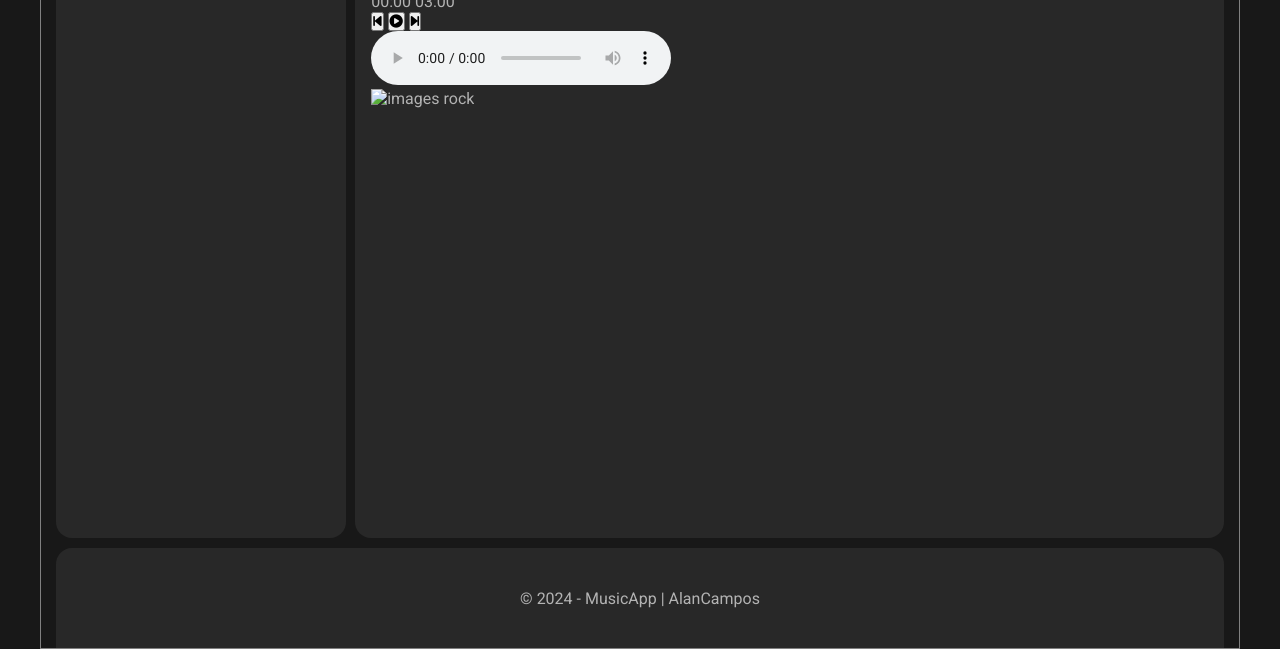
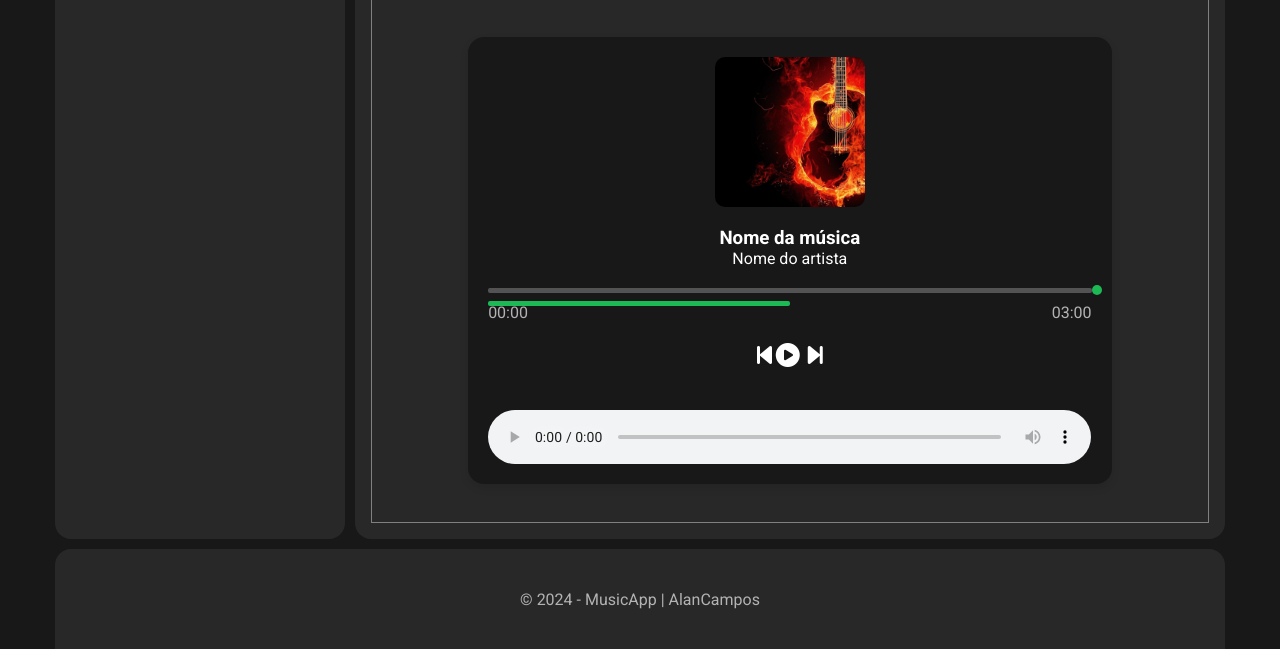
Before and after one commit to alancamposdev/music-app, a plain HTML site: page index.html in a window 1280 px wide. Shown: the part 151-800 px from the top of the page. Drawn offline with Linux system fonts and the light colour scheme.

Commit message:
dando estilo p os conteudos

```diff
--- a/index.html
+++ b/index.html
@@ -16,7 +16,7 @@
     crossorigin="anonymous" referrerpolicy="no-referrer" />
   <link rel="stylesheet" href="https://fonts.googleapis.com/css2?family=Roboto:wght@400;500;700&display=swap" />
   <!-- css -->
-  <link rel="stylesheet" href="/src/styles/main.css" />
+  <link rel="stylesheet" href="src/styles/main.css" />
   <!-- js -->
   <script src="/src/scripts/main.js" defer></script>
 </head>
@@ -38,17 +38,23 @@
 
     <main class="main">
       <section>
-        <div>
 
+        <!-- seção de apresentação -->
+        <div class="info-container">
           <h2>Seja bem-vindo ao MusicApp</h2>
           <p>Um aplicativo de música online</p>
         </div>
+
+        <!-- seção do player -->
         <div class="player-container">
           <div class="player">
-            <img src="/src/images/" alt="rock" />
+            <img src="src/images/rock.jpg" alt="rock" />
+
             <div>
               <h3>Nome da música</h3>
               <p>Nome do artista</p>
+            </div>
+
             <div class="duracao">
               <div class="barra">
                 <progress value="0.5" max="1"></progress>
@@ -59,18 +65,20 @@
                 <span class="fim">03:00</span>
               </div>
             </div>
+
             <div class="botoes">
               <button class=""><i class="fas fa-step-backward"></i></button>
               <button class=""><i class="fas fa-circle-play"></i></button>
+              <button class=""><i class="fas fa-pause-circle"></i></button>
               <button class=""><i class="fas fa-step-forward"></i></button>
             </div>
-              <audio src="/src/songs/rock.mp3" controls></audio>
-            </div>
+            <audio src="/src/audio/Journey - Dont Stop Believin.mp3" controls></audio>
+
           </div>
         </div>
       </section>
-      <img src="/src/images/rock.jpg" alt="images rock" />
     </main>
+
     <footer class="footer">
       <p>
         &copy; <span id="anoAtual"></span> - MusicApp |
--- a/src/styles/main.css
+++ b/src/styles/main.css
@@ -1,10 +1,12 @@
-*{
+/* Reset CSS */
+* {
   margin: 0;
   padding: 0;
   box-sizing: border-box;
 }
-/* variáveis globais */
-:root{
+
+/* Variáveis globais */
+:root {
   --background-base: #181818;
   --background-secondary: #282828;
   --text-color: #b3b3b3;
@@ -12,32 +14,33 @@
   --primary-color: #1DB954;
 }
 
- /* estilo global  */
-body{
+/* Estilo global  */
+body {
   font-family: 'Roboto', sans-serif;
   background-color: var(--background-base);
-  color:var(--text-color);
+  color: var(--text-color);
 }
 
-a{
+a {
   text-decoration: none;
   color: var(--text-color);
 }
-a:hover{
+
+a:hover {
   color: var(--text-color-light);
 }
 
-ul,ol{
+ul,
+ol {
   list-style: none;
 }
 
 /* container */
-.container{
+.container {
   height: 100vh;
   max-width: 1200px;
   margin: 0 auto;
   padding: 0 15px;
-  border: 1px solid gray;
   display: grid;
   grid-template-areas:
     "head content"
@@ -47,20 +50,21 @@ ul,ol{
   grid-template-rows: 100px 1fr 100px;
   gap: .6rem;
 }
-/* media queries */
-@media (max-width: 768px){
-  .container{
+
+/* Media queries */
+@media (max-width: 768px) {
+  .container {
     grid-template-areas:
-    "head"
-    "content"
-    "foot";
+      "head"
+      "content"
+      "foot";
     grid-template-columns: 1fr;
     grid-template-rows: 100px 1fr 100px;
   }
 }
 
-/* header */
-.header{
+/* Header */
+.header {
   grid-area: head;
   display: flex;
   flex-direction: column;
@@ -72,18 +76,20 @@ ul,ol{
   padding: 1rem;
 }
 
-.header .logo{
+.header .logo {
   display: flex;
   align-items: center;
   justify-content: center;
   column-gap: .5rem;
   margin-bottom: 1rem;
 }
+
 .header .logo i {
   font-size: 1.5rem;
   color: var(--primary-color);
 }
-.header ul{
+
+.header ul {
   display: flex;
   flex-direction: column;
   justify-content: center;
@@ -91,22 +97,26 @@ ul,ol{
   gap: 1rem;
 }
 
-@media (max-width: 768px){
+@media (max-width: 768px) {
   .header {
     flex-direction: row;
     align-items: center;
     justify-content: space-between;
   }
-  .header .logo{
+
+  .header .logo {
     margin-bottom: 0;
   }
-  .header ul{
+
+  .header ul {
     flex-direction: row;
   }
 }
 
+
+
 /* main */
-.main{
+.main {
   grid-area: content;
   background-color: var(--background-secondary);
   border-radius: 1rem;
@@ -114,9 +124,129 @@ ul,ol{
 
 }
 
+section {
+  height: 100%;
+}
+
+.info-container,
+.player-container {
+  display: flex;
+  flex-direction: column;
+  justify-content: center;
+  align-items: center;
+  padding: 1rem;
+}
+
+.info-container {
+  height: 20%;
+}
+
+.player-container {
+  height: 80%;
+  border: 1px solid gray;
+}
+
+
+/* Player */
+.player {
+  background-color: var(--background-base);
+  width: 80%;
+  border-radius: 1rem;
+  padding: 20px;
+  display: flex;
+  flex-direction: column;
+  align-items: center;
+  gap: 20px;
+  box-shadow: 0 4px 8px rgba(0, 0, 0, 0.1);
+}
+
+.player img {
+  width: 150px;
+  height: 150px;
+  border-radius: 10px;
+  object-fit: cover;
+}
+
+.player h3,
+.player p {
+  margin: 0;
+  text-align: center;
+  color: #fff;
+}
+
+.player .duracao {
+  display: flex;
+  flex-direction: column;
+  align-items: center;
+  gap: 10px;
+  width: 100%;
+}
+
+.player .barra {
+  width: 100%;
+  height: 5px;
+  background-color: #535353;
+  border-radius: 2px;
+  position: relative;
+}
+
+.player progress {
+  width: 100%;
+  height: 5px;
+  appearance: none;
+  background-color: transparent;
+}
+
+.player progress::-webkit-progress-bar {
+  background-color: transparent;
+}
+
+.player progress::-webkit-progress-value {
+  background-color: var(--primary-color);
+  border-radius: 2px;
+}
+
+.player .ponto {
+  position: absolute;
+  width: 10px;
+  height: 10px;
+  background-color: var(--primary-color);
+  border-radius: 50%;
+  top: -3px;
+}
+
+.player .tempo {
+  display: flex;
+  justify-content: space-between;
+  width: 100%;
+  color: #b3b3b3;
+}
+
+.player .botoes button {
+  background-color: transparent;
+  border: none;
+  font-size: 24px;
+  color: #fff;
+  cursor: pointer;
+}
+
+.player .botoes button:hover {
+  color: var(--primary-color);
+}
+
+.player .botoes .fa-pause-circle {
+  display: none;
+}
+
+.player audio {
+  width: 100%;
+  margin-top: 20px;
+}
+
+
+
 /* footer */
-
-.footer{
+.footer {
   grid-area: foot;
   background-color: var(--background-secondary);
   border-top-left-radius: 1rem;
```
Also changed, not shown: src/images/rock.jpg (added). Lines whose indentation alone changed are shown as unchanged.
